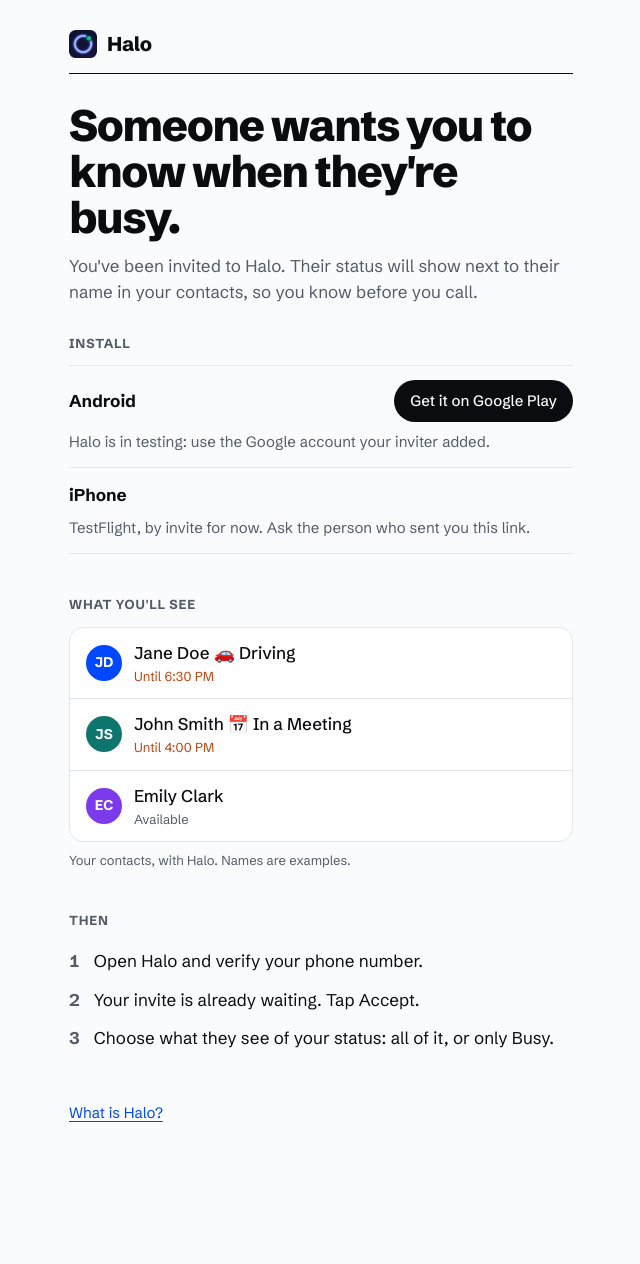
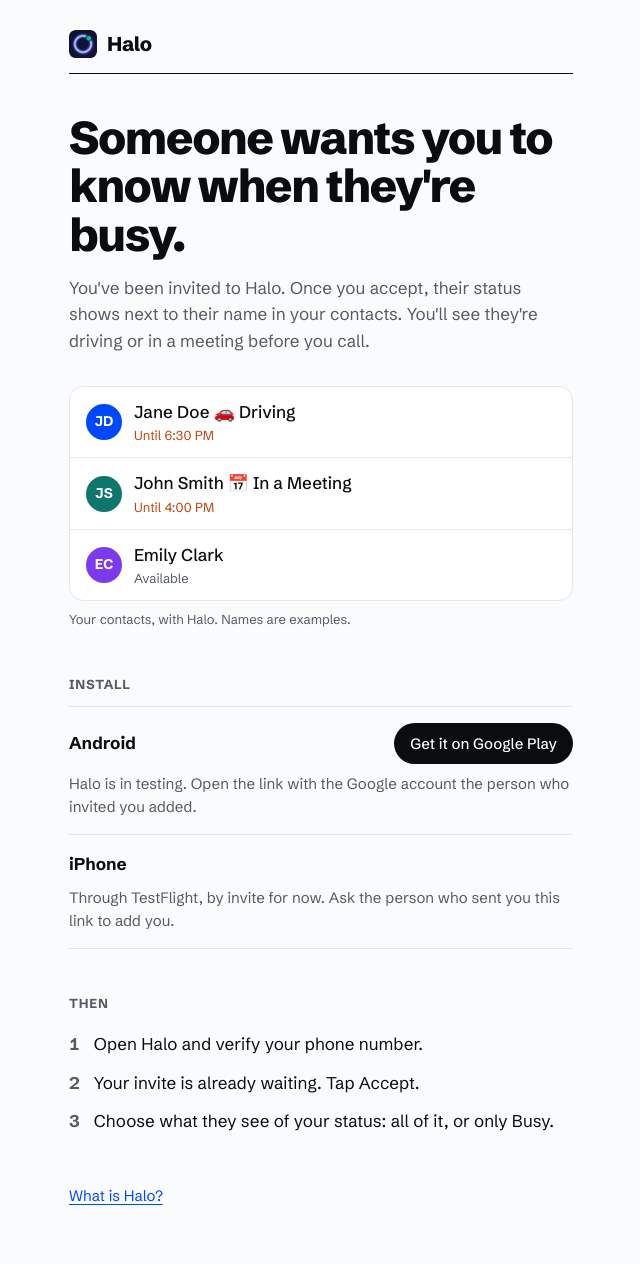
Before and after one commit to and/and.github.io, a Jekyll site: the page built from halo/get/index.html, in a window 1280 px wide. Shown: the whole page, without its empty margins (319-959 px from the left). Built offline with Jekyll 4.4.1, drawn with Linux system fonts in a browser that asks for light colours; before the commit the page ends 1181 px from its top, so only the background shows below that.

Commit message:
Revert "Halo /get: install options above the fold, example contacts below"
This reverts commit 43ad71e7d9d1fa8acbbbe8928600cf7db3c48dc1.

```diff
--- a/halo/get/index.html
+++ b/halo/get/index.html
@@ -47,11 +47,11 @@ sitemap: false
     .mast img { width: 28px; height: 28px; border-radius: 22.5%; }
     .mast span { font-weight: 800; font-size: 20px; letter-spacing: -.02em; }
 
-    h1 { font-size: clamp(30px, 8vw, 44px); line-height: 1.05; letter-spacing: -.035em; font-weight: 800; margin: 28px 0 12px; }
+    h1 { font-size: clamp(34px, 9vw, 46px); line-height: 1.05; letter-spacing: -.035em; font-weight: 800; margin: 40px 0 16px; }
     .lede { color: var(--muted); }
 
     /* What the invitee will see: a slice of their own contacts list */
-    .contacts { margin: 0 0 8px; background: var(--surface); border: 1px solid var(--rule); border-radius: 14px; overflow: hidden; }
+    .contacts { margin: 32px 0 8px; background: var(--surface); border: 1px solid var(--rule); border-radius: 14px; overflow: hidden; }
     .contacts li { list-style: none; display: flex; align-items: center; gap: 12px; padding: 12px 16px; border-top: 1px solid var(--rule); }
     .contacts li:first-child { border-top: 0; }
     .av { flex: 0 0 36px; height: 36px; border-radius: 50%; display: grid; place-items: center; font-size: 14px; font-weight: 700; color: #fff; }
@@ -61,10 +61,9 @@ sitemap: false
     .who small.busy { color: var(--busy); }
     .caption { font-size: 13px; color: var(--muted); }
 
-    h2 { font-size: 13px; font-weight: 700; letter-spacing: .06em; text-transform: uppercase; color: var(--muted); margin: 40px 0 12px; }
-    h2.first { margin-top: 28px; }
+    h2 { font-size: 13px; font-weight: 700; letter-spacing: .06em; text-transform: uppercase; color: var(--muted); margin: 44px 0 12px; }
 
-    .platform { display: flex; flex-wrap: wrap; align-items: center; justify-content: space-between; gap: 8px 16px; padding: 14px 0; border-top: 1px solid var(--rule); }
+    .platform { display: flex; flex-wrap: wrap; align-items: center; justify-content: space-between; gap: 8px 16px; padding: 16px 0; border-top: 1px solid var(--rule); }
     .platform + .platform { border-bottom: 1px solid var(--rule); }
     .platform strong { font-weight: 700; }
     .platform p { flex-basis: 100%; font-size: 15px; color: var(--muted); }
@@ -87,22 +86,8 @@ sitemap: false
     </div>
 
     <h1>Someone wants you to know when they're busy.</h1>
-    <p class="lede">You've been invited to Halo. Their status will show next to their name in your contacts, so you know before you call.</p>
+    <p class="lede">You've been invited to Halo. Once you accept, their status shows next to their name in your contacts. You'll see they're driving or in a meeting before you call.</p>
 
-    <h2 class="first">Install</h2>
-    <!-- Android: Play internal testing opt-in, which works only for Google accounts on the testers list.
-         iPhone: replace the paragraph with a link once the TestFlight public link exists. -->
-    <div class="platform">
-      <strong>Android</strong>
-      <a class="get" href="https://play.google.com/apps/internaltest/4701711812677846403">Get it on Google Play</a>
-      <p>Halo is in testing: use the Google account your inviter added.</p>
-    </div>
-    <div class="platform">
-      <strong>iPhone</strong>
-      <p>TestFlight, by invite for now. Ask the person who sent you this link.</p>
-    </div>
-
-    <h2>What you'll see</h2>
     <ul class="contacts" aria-label="Example: your contacts with Halo">
       <li>
         <span class="av" style="background:#0047FF">JD</span>
@@ -119,6 +104,19 @@ sitemap: false
     </ul>
     <p class="caption">Your contacts, with Halo. Names are examples.</p>
 
+    <h2>Install</h2>
+    <!-- Android: Play internal testing opt-in, which works only for Google accounts on the testers list.
+         iPhone: replace the paragraph with a link once the TestFlight public link exists. -->
+    <div class="platform">
+      <strong>Android</strong>
+      <a class="get" href="https://play.google.com/apps/internaltest/4701711812677846403">Get it on Google Play</a>
+      <p>Halo is in testing. Open the link with the Google account the person who invited you added.</p>
+    </div>
+    <div class="platform">
+      <strong>iPhone</strong>
+      <p>Through TestFlight, by invite for now. Ask the person who sent you this link to add you.</p>
+    </div>
+
     <h2>Then</h2>
     <ol>
       <li>Open Halo and verify your phone number.</li>
```
